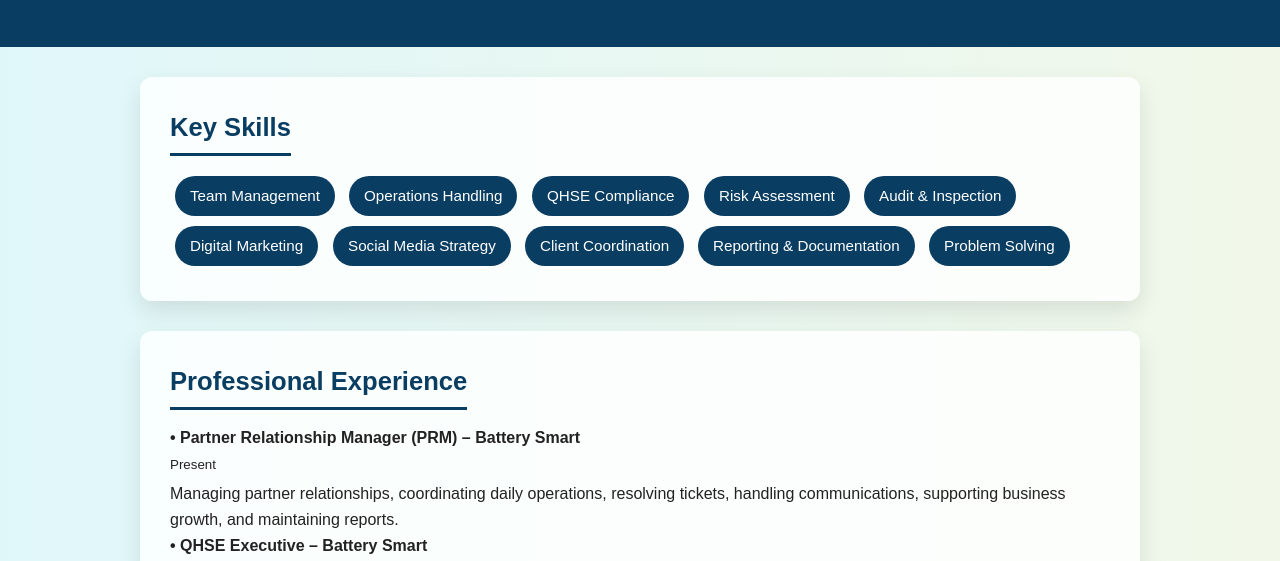
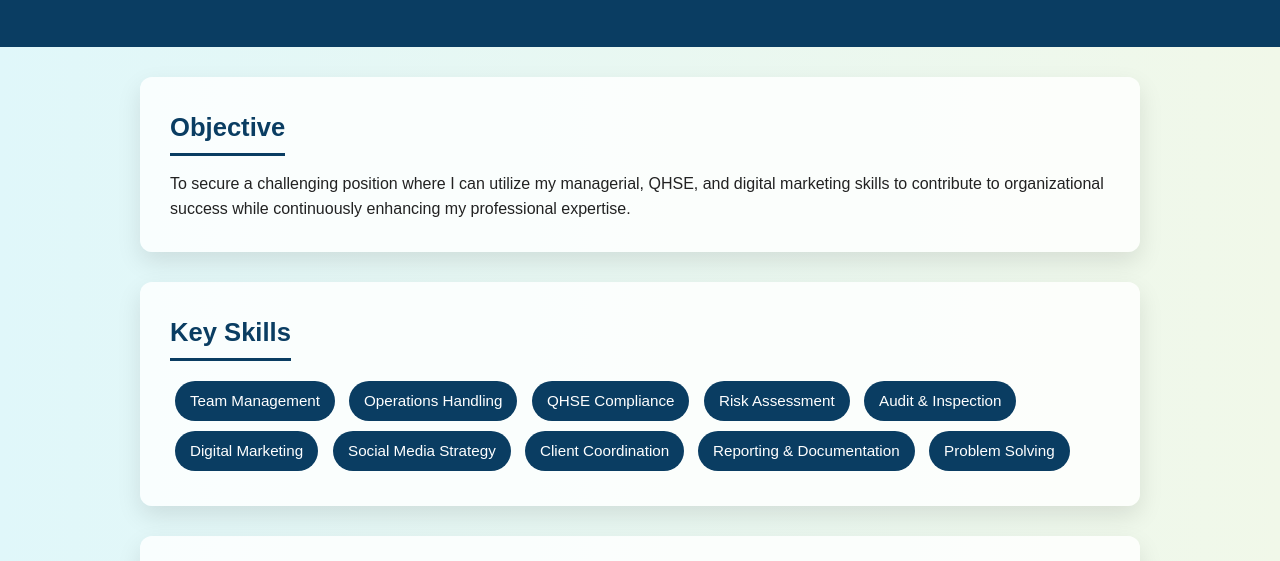
Before and after one commit to smkayf/Portfolio-, a plain HTML site: page index.html in a window 1280 px wide. Shown: the part 176-737 px from the top of the page. Drawn offline with Linux system fonts and the light colour scheme.

Commit message:
Update index.html

```diff
--- a/index.html
+++ b/index.html
@@ -84,7 +84,12 @@
   <p>+91 8271210600 | serajswn04@gmail.com</p>
 </header>
 
-<section>
+  <section>
+  <h2>Objective</h2>
+  <p>To secure a challenging position where I can utilize my managerial, QHSE, and digital marketing skills to contribute to organizational success while continuously enhancing my professional expertise.</p>
+</section>
+
+  <section>
   <h2>Key Skills</h2>
   <div class="skills">
     <span>Team Management</span>
```
